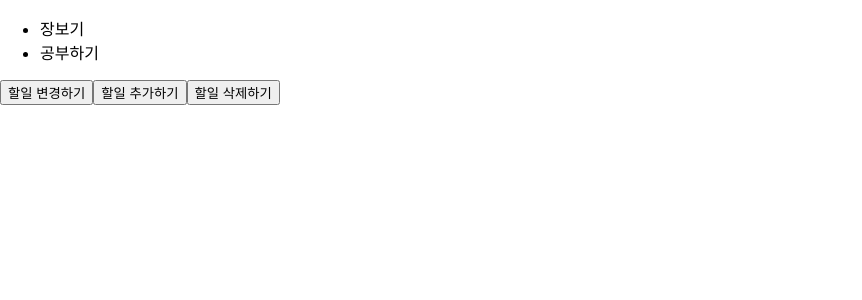
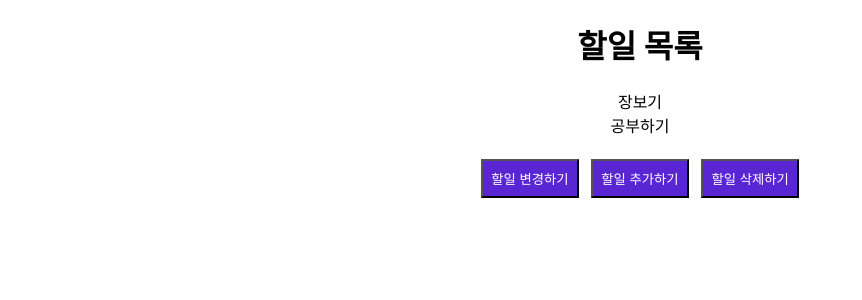
Before and after one commit to codefaring/To-do-list, a React (Create React App) app: page / in a window 1280 px wide. Shown: the top 300 px of the page, without its empty margins (0-862 px from the left). Built offline with nearby package versions, Linux system fonts and the light colour scheme; the HTML template or start-up script is replaced by a standard one.

Commit message:
css test

```diff
--- /dev/null
+++ b/src/App.css
@@ -0,0 +1,15 @@
+.text {
+  text-align: center;
+}
+
+ul {
+  list-style: none;
+  padding-left: 0px;
+}
+
+button {
+  margin: 0.4rem;
+  padding: 0.5rem;
+  color: white;
+  background-color: rgb(90, 38, 211);
+}
--- a/src/App.js
+++ b/src/App.js
@@ -1,9 +1,11 @@
 import React, { useState } from 'react';
+import './App.css';
 
 export default function App() {
   const [lists, setlists] = useState(['장보기', '공부하기']);
   return (
-    <div>
+    <div className='text'>
+      <h1>할일 목록</h1>
       <ul>
         {lists.map((list) => (
           <li>{list}</li>
```
